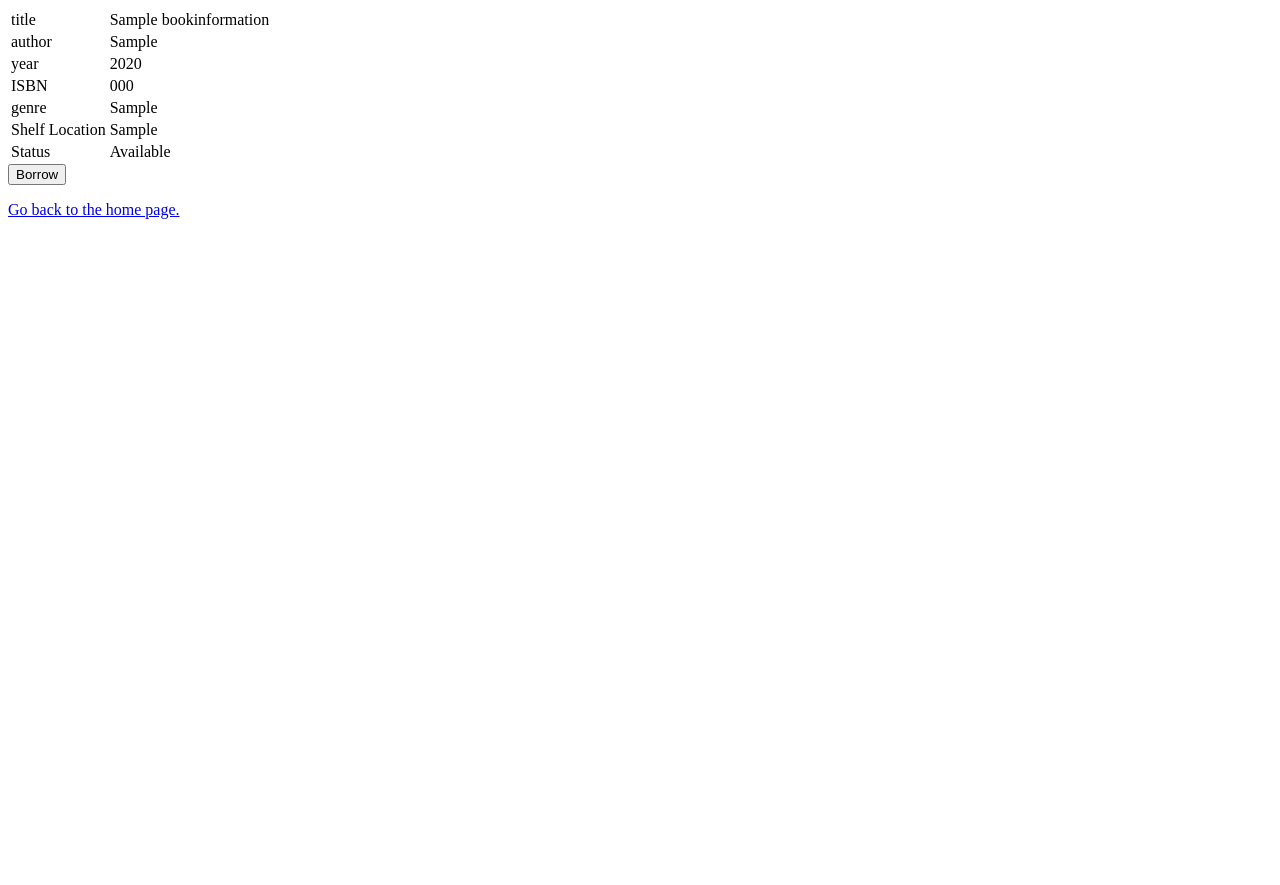
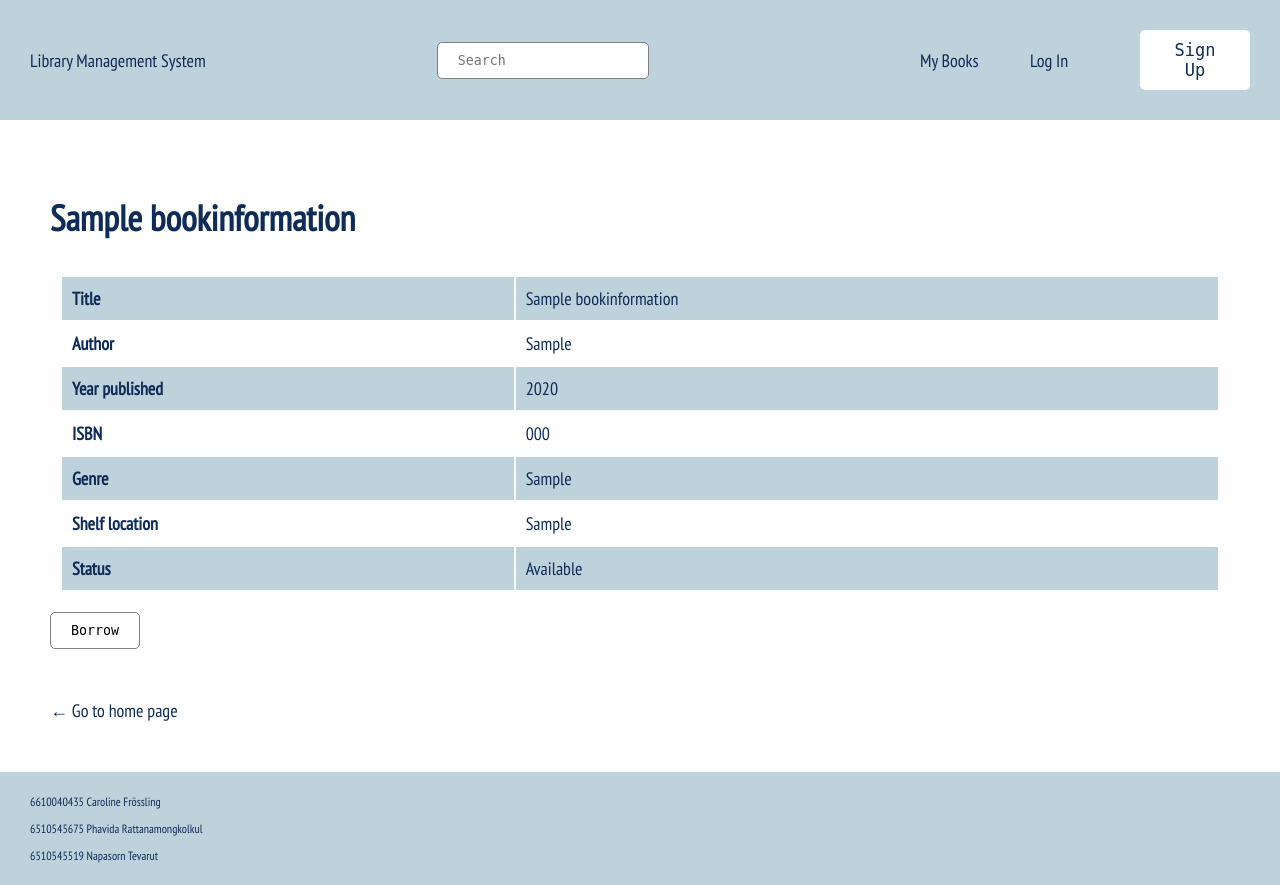
Before and after one commit to tnnpp/Library-Management-System, a Django app: page /library/1/ in a window 1280 px wide. Before the commit the page ends 219 px from the top, so only its background shows below. Run offline with Django 4.2, Linux system fonts and the light colour scheme; tables that the repository leaves empty hold one stand-in row (values such as "Sample post"); parts of the project's set-up code (start-up, migrations or seed data) failed here and were passed over.

Commit message:
book page UI

```diff
--- a/mysite/library/static/css/layout.css
+++ b/mysite/library/static/css/layout.css
@@ -31,10 +31,15 @@ button:hover {
 
 input {
   padding: 10px 20px 10px 20px;
-  background-color: none;
+  background-color: #ffffff;
   border: 1px solid gray;
   border-radius: 5px;
   font-family: "JetBrains Mono", monospace;
+}
+
+input:hover {
+  background-color: #f2f2f2;
+  transition-duration: 0.3s;
 }
 
 /* Links */
@@ -173,7 +178,7 @@ footer {
   vertical-align: top;
 }
 
-/* Search Page, My Books Page */
+/* Search Page, My Books Page, Books Page */
 
 .container {
   display: flex;
@@ -188,11 +193,15 @@ footer {
 
 .table {
   border-radius: 5px;
+  padding: 10px;
+  background-color: #ffffff;
+  margin-bottom: 10px;
 }
 
-.table:nth-child(odd) {
-  background-color: #ffffff;
+tr:nth-child(odd) {
+  background-color: #bdd2db;
 }
-.table:nth-child(even) {
-  background-color: #f3f3f3;
+
+td {
+  padding: 10px;
 }
--- a/mysite/library/templates/library/book.html
+++ b/mysite/library/templates/library/book.html
@@ -1,44 +1,74 @@
-<h1>{{ books.title }}</h1>
-<table>
+<!DOCTYPE html>
+<html lang="en">
+  <head>
+    <meta charset="UTF-8" />
+    <meta name="viewport" content="width=device-width, initial-scale=1.0" />
+    <title>Library Management System</title>
+    <link rel="stylesheet" href="../../static/css/layout.css" />
+  </head>
+  <body>
+    <header class="container-header">
+      <p>Library Management System</p>
+      <form method="post" action="{% url 'library:search' %}">
+        {% csrf_token %}
+        <input type="text" name="query" placeholder="Search" />
+      </form>
+      <div class="item-header-3">
+        <a href="{% url 'library:mybook' %}">My Books</a>
+        <a href="/accounts/login">Log In</a>
+        <a href="/signup"><button>Sign Up</button></a>
+      </div>
+    </header>
+    <main class="container">
+      <h1>{{ books.ISBN.title }}</h1>
+      <table class="table">
         <tr>
-        <td>title</td>
+          <td><b>Title</b></td>
           <td>{{ books.ISBN.title }}</td>
         </tr>
         <tr>
-        <td>author</td>
+          <td><b>Author</b></td>
           <td>{{ books.ISBN.authorID }}</td>
         </tr>
         <tr>
-        <td>year</td>
+          <td><b>Year published</b></td>
           <td>{{ books.ISBN.yearPublished }}</td>
         </tr>
         <tr>
-        <td>ISBN</td>
+          <td><b>ISBN</b></td>
           <td>{{ books.ISBN.ISBN }}</td>
         </tr>
         <tr>
-        <td>genre</td>
+          <td><b>Genre</b></td>
           <td>{{ books.ISBN.genre }}</td>
         </tr>
         <tr>
-        <td>Shelf Location</td>
+          <td><b>Shelf location</b></td>
           <td>{{ books.shelfLocation }}</td>
         </tr>
         <tr>
-        <td>Status</td>
+          <td><b>Status</b></td>
           <td>{{ books.status }}</td>
         </tr>
       </table>
-
       <form action="{% url 'library:borrow' books.id %}" method="post">
-    {% csrf_token %}
-    {% if messages %}
+        {% csrf_token %} {% if messages %}
         <ul class="messages">
           {% for message in messages %}
           <li>{{ message }}</li>
           {% endfor %}
         </ul>
         {% endif %}
-    <input type="submit" class="borrow_button" value="Borrow">
+        <input type="submit" class="borrow_button" value="Borrow" />
       </form>
-<a href="{% url 'library:home' %}">Go back to the home page.</a>
+      <div class="link">
+        ← <a href="{% url 'library:home' %}"> Go to home page</a>
+      </div>
+    </main>
+    <footer>
+      <p>6610040435 Caroline Frössling</p>
+      <p>6510545675 Phavida Rattanamongkolkul</p>
+      <p>6510545519 Napasorn Tevarut</p>
+    </footer>
+  </body>
+</html>
--- a/mysite/library/templates/library/my-books.html
+++ b/mysite/library/templates/library/my-books.html
@@ -41,7 +41,7 @@
           <td>{{borrow.returnDate}}</td>
           <td>{{borrow.status}}</td>
           <td>
-            <a href="{% url 'library:book' borrow.bookID.id %}">Detail</a>
+            <a href="{% url 'library:book' borrow.bookID.id %}">Read more</a>
           </td>
           <td>
             <form
```
Lines whose indentation alone changed are shown as unchanged.
